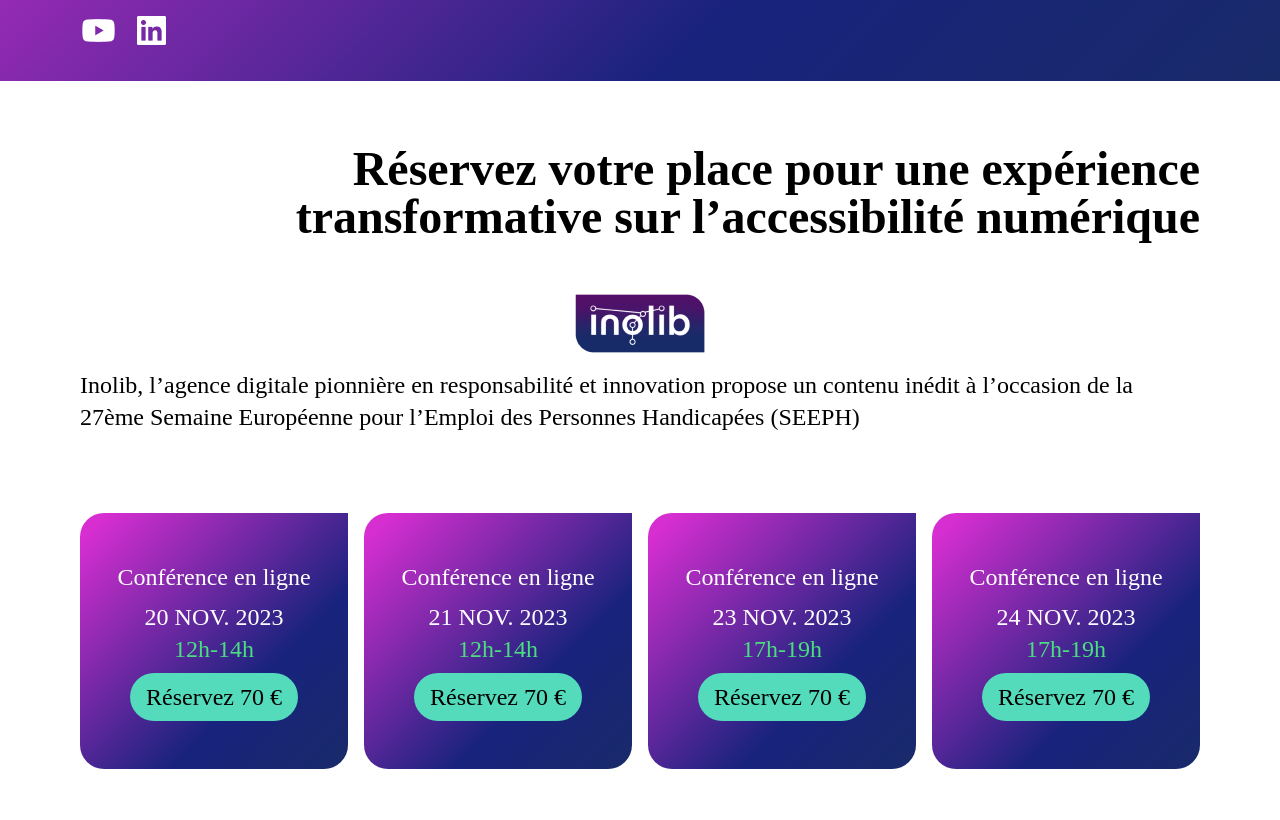
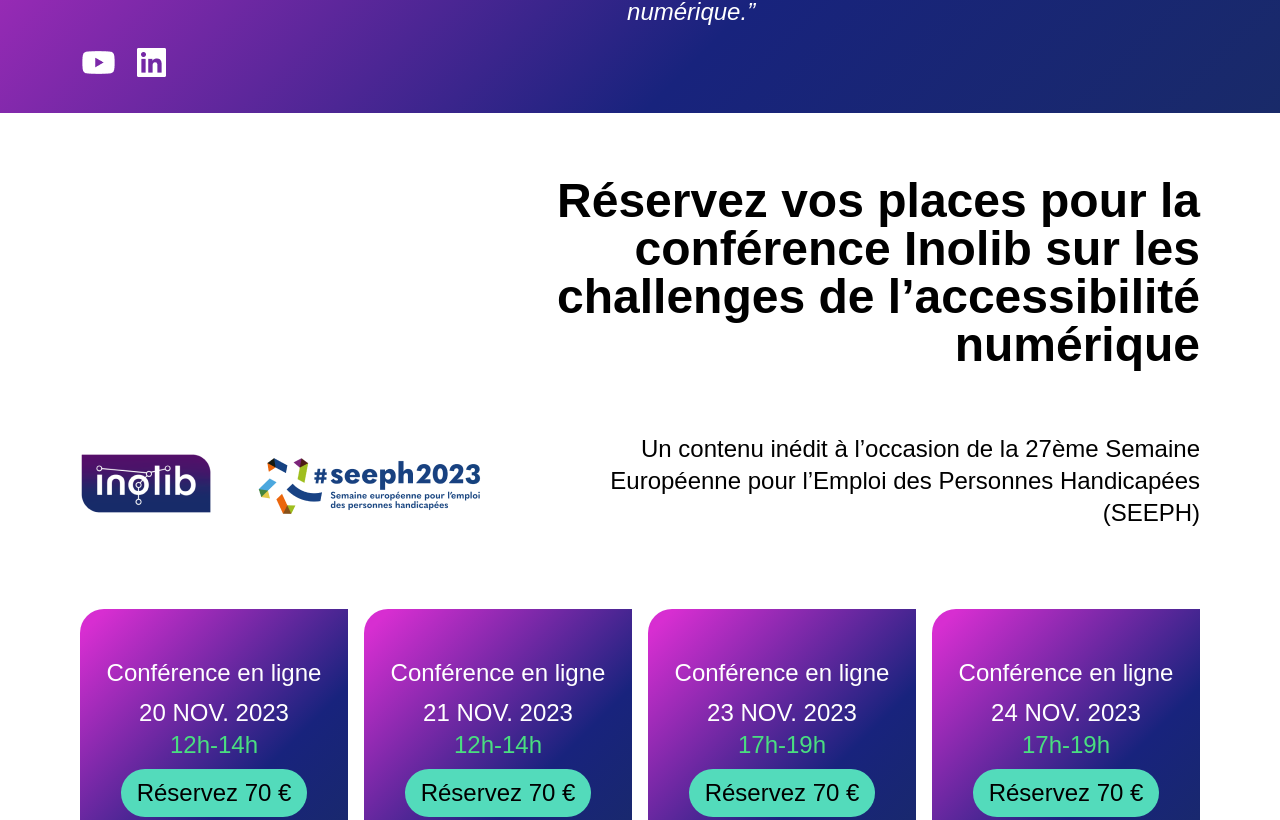
Before and after one commit to inolib/seeph2023, a React (Vite) app: page / in a window 1280 px wide. Shown: the part 480-1300 px from the top of the page. Built offline with nearby package versions, Linux system fonts and the light colour scheme.

Commit message:
feat: update
Co-authored-by: matthieu.meignan@inolib.com <devatina11yb@users.noreply.github.com>

```diff
--- a/src/components/booking/ConferenceBooking.tsx
+++ b/src/components/booking/ConferenceBooking.tsx
@@ -89,7 +89,7 @@ export const ConferenceBooking = ({ date, time }: Props) => {
         <button
           aria-label={`Diminuez la quantité de places pour le ${date}`}
           className={`rounded-lg px-4 py-2 ${
-            !isChecked ? "bg-gray-500" : "bg-Green hover:bg-Blue"
+            !isChecked ? "bg-gray-300" : "bg-Green hover:bg-Blue"
           }`}
           disabled={!isChecked}
           onClick={decrement}
@@ -108,7 +108,7 @@ export const ConferenceBooking = ({ date, time }: Props) => {
         <button
           aria-label={`Augmentez la quantité de places pour le ${date}`}
           className={`rounded-lg px-4 py-2 ${
-            !isChecked ? "bg-gray-500" : "bg-Green hover:bg-Blue"
+            !isChecked ? "bg-gray-300" : "bg-Green hover:bg-Blue"
           }`}
           disabled={!isChecked}
           onClick={increment}
--- a/src/components/booking/IndividualForm.tsx
+++ b/src/components/booking/IndividualForm.tsx
@@ -3,13 +3,12 @@ import { useId } from "react";
 export const IndividualForm = () => {
   const id = useId();
 
+  // TODO: pattern for phone input
+
   return (
     <div>
       <div className="my-4 flex flex-col">
-        <label
-          className="after:ml-2 after:text-red-500 after:content-['*']"
-          htmlFor={`${id}-gender`}
-        >
+        <label className="form-label" htmlFor={`${id}-gender`}>
           Genre
         </label>
         <input
--- a/src/components/sections/FirstRegion.tsx
+++ b/src/components/sections/FirstRegion.tsx
@@ -12,20 +12,29 @@ export const FirstRegion = () => {
       className="p-8 px-12 md:mx-8"
       landmarkRole="region"
     >
-      <Landmark.Heading
-        className="my-4 text-3xl font-bold md:text-right md:text-5xl"
-        id={id}
-      >
+      <Landmark.Heading className="my-4 text-3xl font-bold md:hidden" id={id}>
         Réservez votre place pour une expérience transformative sur
         l’accessibilité numérique
       </Landmark.Heading>
+      <Landmark.Heading
+        className="my-4 hidden text-3xl font-bold md:ml-auto md:block md:w-4/6 md:text-right md:text-5xl"
+        id={id}
+      >
+        Réservez vos places pour la conférence Inolib sur les challenges de
+        l’accessibilité numérique
+      </Landmark.Heading>
 
-      <div className="my-8 flex flex-col items-center md:my-12">
+      <div className="my-8 flex flex-col items-center gap-8 md:my-12 md:flex-row">
         <img alt="" src="/logo_inolib.png" />
-        <p className=" my-4 text-2xl">
+        <img alt="" className="hidden md:block" src="/logo_seeph2023.png" />
+        <p className="my-4 text-2xl md:hidden">
           Inolib, l’agence digitale pionnière en responsabilité et innovation
           propose un contenu inédit à l’occasion de la 27ème Semaine Européenne
           pour l’Emploi des Personnes Handicapées (SEEPH)
+        </p>
+        <p className="my-4 hidden text-right text-2xl md:block">
+          Un contenu inédit à l’occasion de la 27ème Semaine Européenne pour
+          l’Emploi des Personnes Handicapées (SEEPH)
         </p>
       </div>
 
--- a/src/components/sections/FourthRegion.tsx
+++ b/src/components/sections/FourthRegion.tsx
@@ -9,7 +9,7 @@ export const FourthRegion = () => {
   return (
     <Landmark
       aria-labelledby={id}
-      className="background-full p-8 text-white"
+      className="bg-Purple p-8 text-white"
       landmarkRole="region"
     >
       <div className="md:mx-8">
--- a/src/components/sections/ThirdRegion.tsx
+++ b/src/components/sections/ThirdRegion.tsx
@@ -12,16 +12,19 @@ export const ThirdRegion = () => {
       className="my-8 md:mx-8"
       landmarkRole="region"
     >
-      <div className="background-full ml-12 rounded-l-3xl p-8 text-white">
-        <Landmark.Heading className="my-4 text-3xl " id={id}>
-          Avantages de l’accessibilité
-        </Landmark.Heading>
+      <div className="ml-12 rounded-l-3xl bg-Purple p-8 text-white md:bg-white md:text-black">
+        <p className="my-5 text-3xl md:hidden">
+          Les avantages de l’accessibilité
+        </p>
 
         <div>
-          <p className="my-5 text-3xl">
-            Vous repartez avec un plan d’action “accessibilité” facile à
-            appliquer
-          </p>
+          <Landmark.Heading
+            className="my-4 text-3xl font-bold md:mx-16 md:text-5xl"
+            id={id}
+          >
+            Repartez avec des directives claires pour entreprendre vos premières
+            démarches vers l’accessibilité numérique.
+          </Landmark.Heading>
           <p className="text-xl">
             À la fin de la conférence, vous repartirez avec des directives
             précises pour faciliter les premières étapes vers l’accessibilité
--- a/src/global.css
+++ b/src/global.css
@@ -2,16 +2,17 @@
 @tailwind components;
 @tailwind utilities;
 
-@font-face {
-  font-family: "Atkinson Hyperlegible";
-  src: url("https://fonts.googleapis.com/css2?family=Atkinson+Hyperlegible:ital,wght@0,400;0,700;1,400;1,700&display=swap");
-  font-weight: normal;
-  font-style: normal;
-}
+@import url("https://fonts.googleapis.com/css2?family=Atkinson+Hyperlegible:ital,wght@0,400;0,700;1,400;1,700&display=swap");
 
 @layer base {
   html {
-    font-family: "Atkinson Hyperlegible";
+    font-family: "Atkinson Hyperlegible", sans-serif;
+  }
+}
+
+@layer components {
+  .form-label {
+    @apply after:ml-2 after:text-red-500 after:content-['*'];
   }
 }
 
--- a/src/routes/booking.tsx
+++ b/src/routes/booking.tsx
@@ -144,7 +144,7 @@ export const Booking = () => {
           <fieldset>
             <legend className="text-center text-2xl">
               <span className="mx-2 rounded-full bg-Blue px-4 py-2">2</span>
-              <span className="text-left">Complétez votre inscription </span>
+              <span className="text-left">Complétez votre inscription</span>
             </legend>
 
             {conferences.map((data) => {
@@ -156,6 +156,7 @@ export const Booking = () => {
                     {data.date} / {data.time}
                   </p>
 
+                  {/* eslint-disable-next-line @typescript-eslint/no-unsafe-assignment */}
                   {[...new Array(data.attendeeCount)].map((_, index) => (
                     <div className="my-8" key={index}>
                       <p className="text-lg font-bold">
@@ -172,6 +173,7 @@ export const Booking = () => {
               <button className=" rounded-xl bg-Grey px-4 py-2 text-2xl text-black">
                 Retour
               </button>
+
               <button className="rounded-xl bg-Green px-4 py-2 text-2xl text-black">
                 Confirmer
               </button>
--- a/tailwind.config.cjs
+++ b/tailwind.config.cjs
@@ -10,14 +10,11 @@ module.exports = {
   theme: {
     extend: {
       colors: {
-        Blue: "#1890ff",
+        Blue: "#1890FF",
         BlueDark: "#232569",
-        Green: "#53dbbb",
+        Green: "#53DBBB",
         Grey: "#EBEDF0",
         Purple: "#4C1369",
-      },
-      fontFamily: {
-        custom: "Atkinson Hyperlegible",
       },
     },
   },
```
